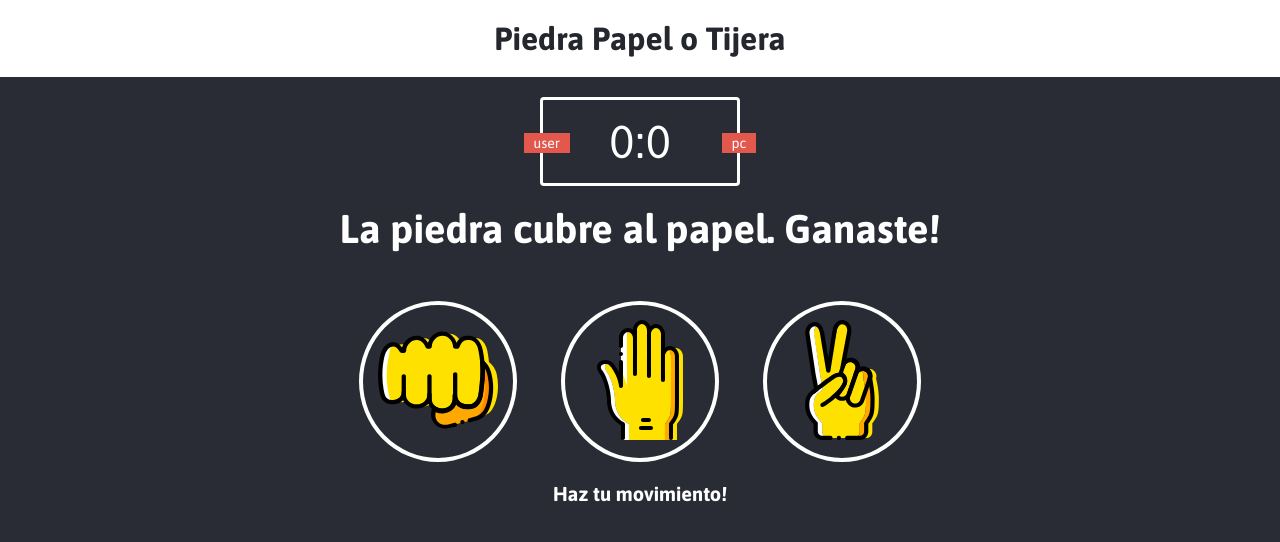
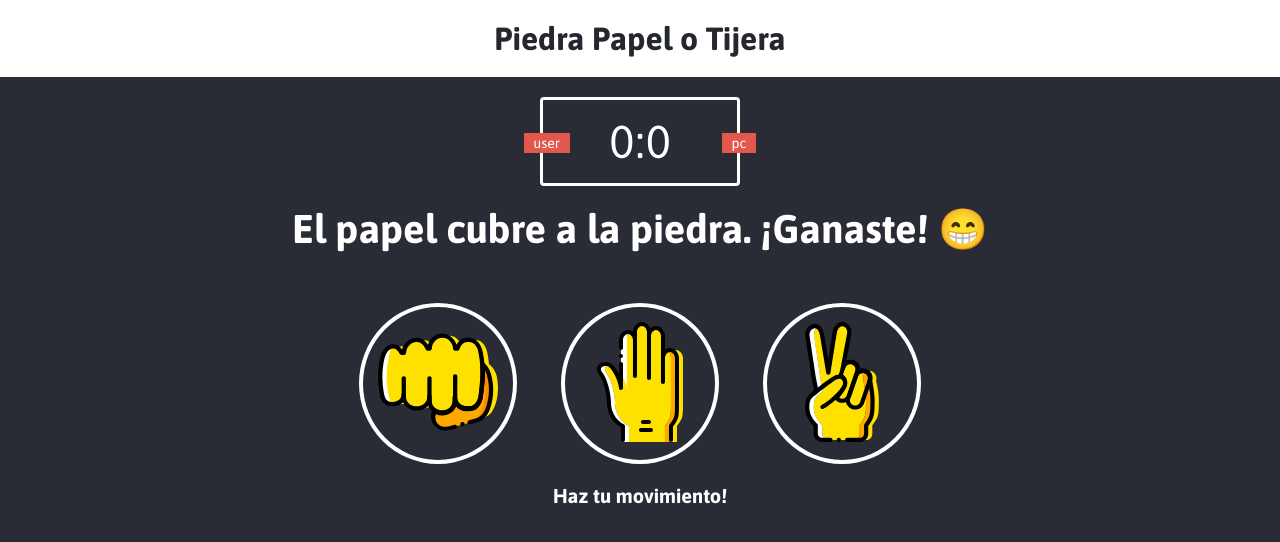
Before and after one commit to aaronespasa/piedra-papel-tijera, a plain HTML site: page index.html in a window 1280 px wide. Drawn offline with Linux system fonts and the light colour scheme.

Commit message:
Solucionando issue de comprensión léxica

```diff
--- a/index.html
+++ b/index.html
@@ -19,7 +19,7 @@
     </div>
 
     <div class="result">
-        <p>La piedra cubre al papel. Ganaste!</p>
+        <p>El papel cubre a la piedra. ¡Ganaste! 😁</p>
     </div>
 
     <div class="choices">
```
